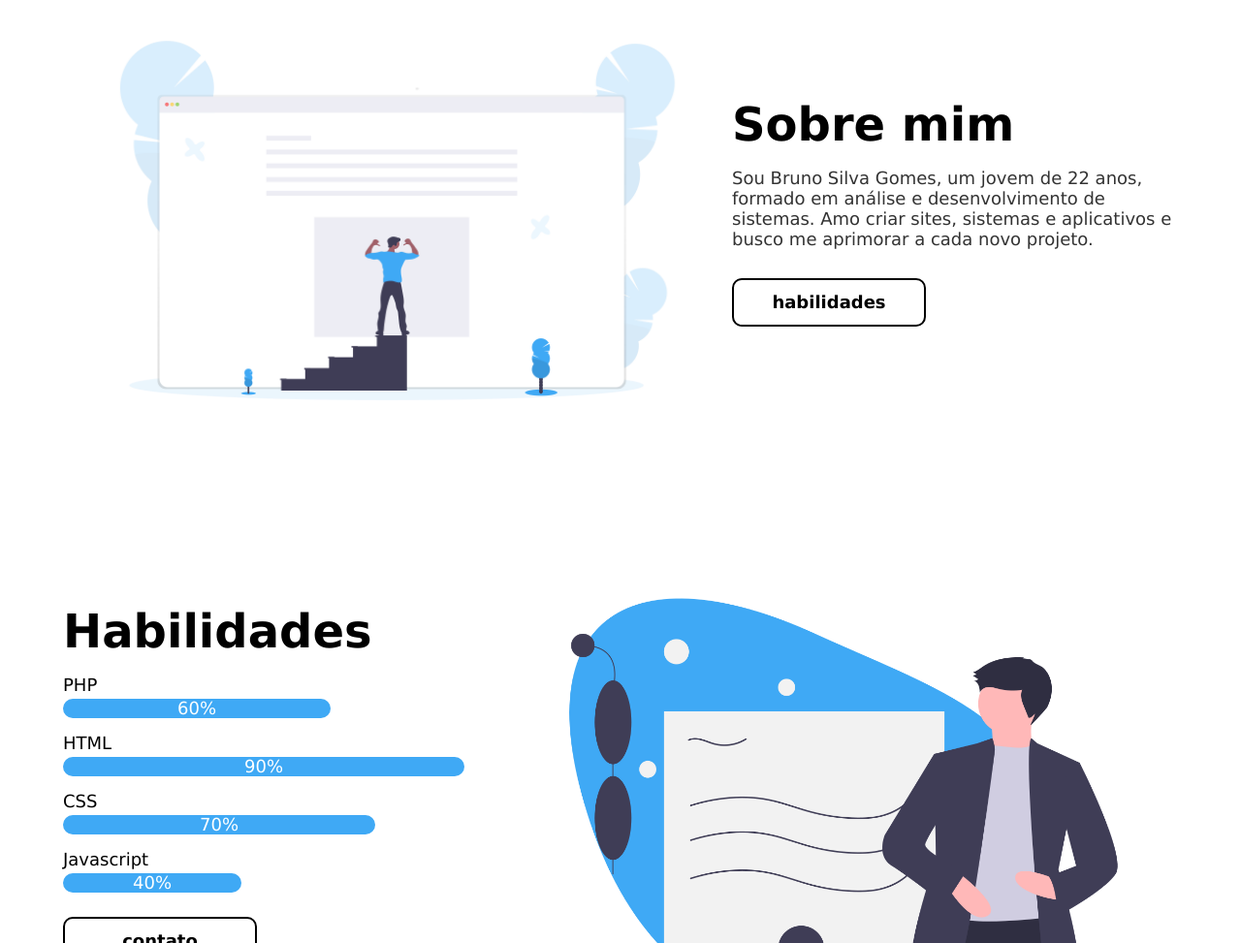
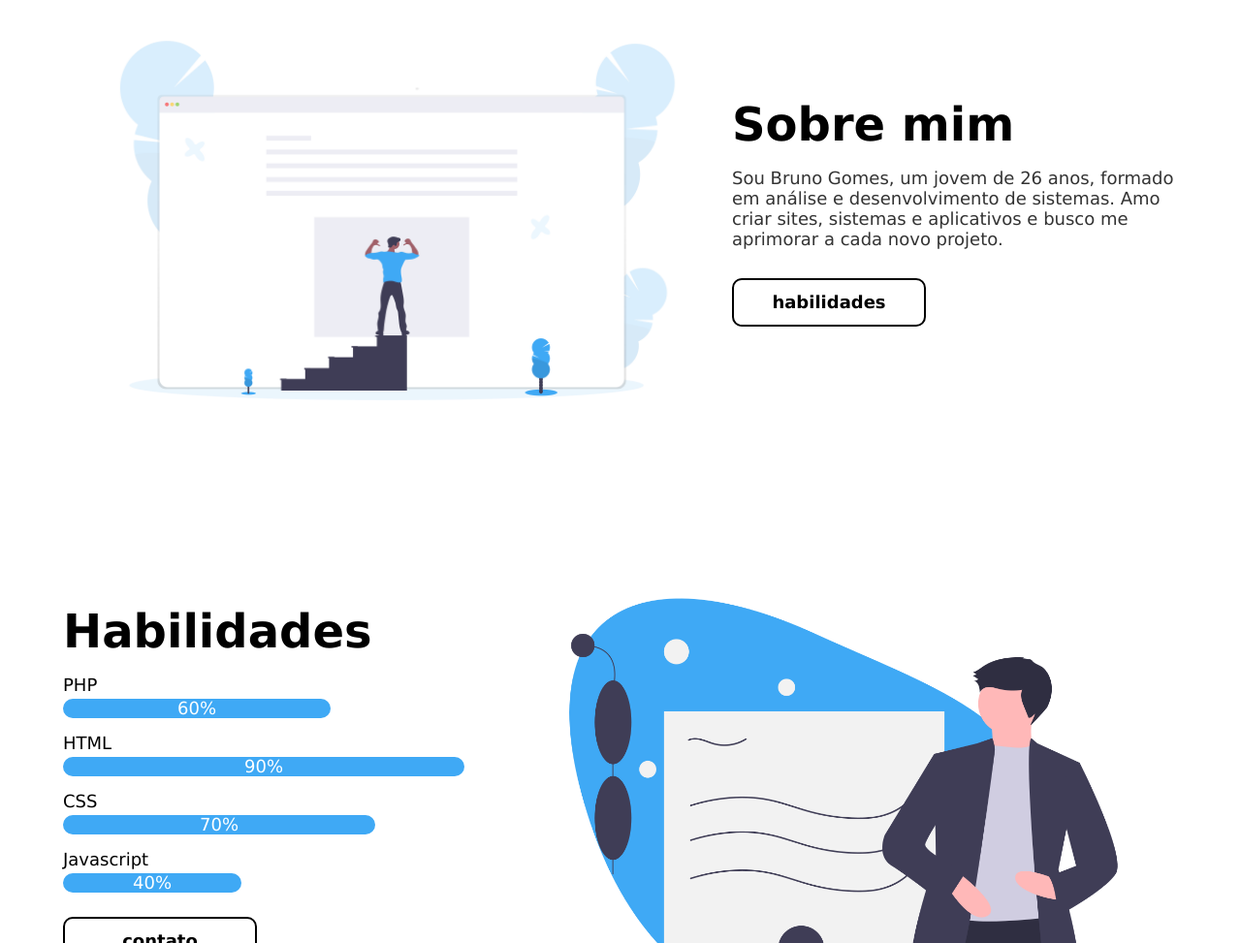
Before and after one commit to brunosigomes/brunosigomes.github.io, a plain HTML site: page index.html in a window 1280 px wide. Shown: the part 754-1727 px from the top of the page at 97% size. Drawn offline with Linux system fonts and the light colour scheme.

Commit message:
Update index.html
fix: ajuste de texto

```diff
--- a/index.html
+++ b/index.html
@@ -72,7 +72,7 @@
 				<div class="texto">
 					<h1>Sobre mim <br></h1>
 
-					<p>Sou Bruno Silva Gomes, um jovem de 22 anos, formado em análise e desenvolvimento de sistemas. Amo criar sites, sistemas e aplicativos e busco me aprimorar a cada novo projeto.</p>
+					<p>Sou Bruno Gomes, um jovem de 26 anos, formado em análise e desenvolvimento de sistemas. Amo criar sites, sistemas e aplicativos e busco me aprimorar a cada novo projeto.</p>
 
 					<a href="#habilidades" class="botao">habilidades</a>
 				</div>
```
